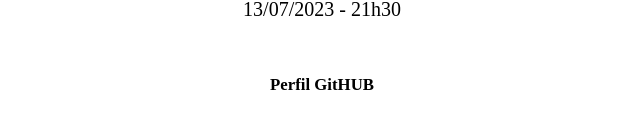
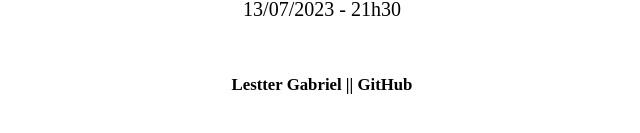
Before and after one commit to LestterX/lestterx.github.io, a plain HTML site: page index.html in a window 1280 px wide. Shown: the part 433-566 px from the top of the page, without its empty margins (318-958 px from the left). Drawn offline with Linux system fonts and the light colour scheme.

Commit message:
feat: Lestter Gabriel || GitHub

```diff
--- a/index.html
+++ b/index.html
@@ -13,7 +13,7 @@
       <h1>PORTFÓLIO</h1>
       <h4>Em Planejamento</h4>
       <span id="att">13/07/2023 - 21h30</span><br><br><br><br>
-      <h6><a href="https://github.com/LestterX">Perfil GitHUB</a></h6>
+      <h6><a href="https://github.com/LestterX">Lestter Gabriel || GitHub</a></h6>
     </section>
   </header>
   <style>
```
